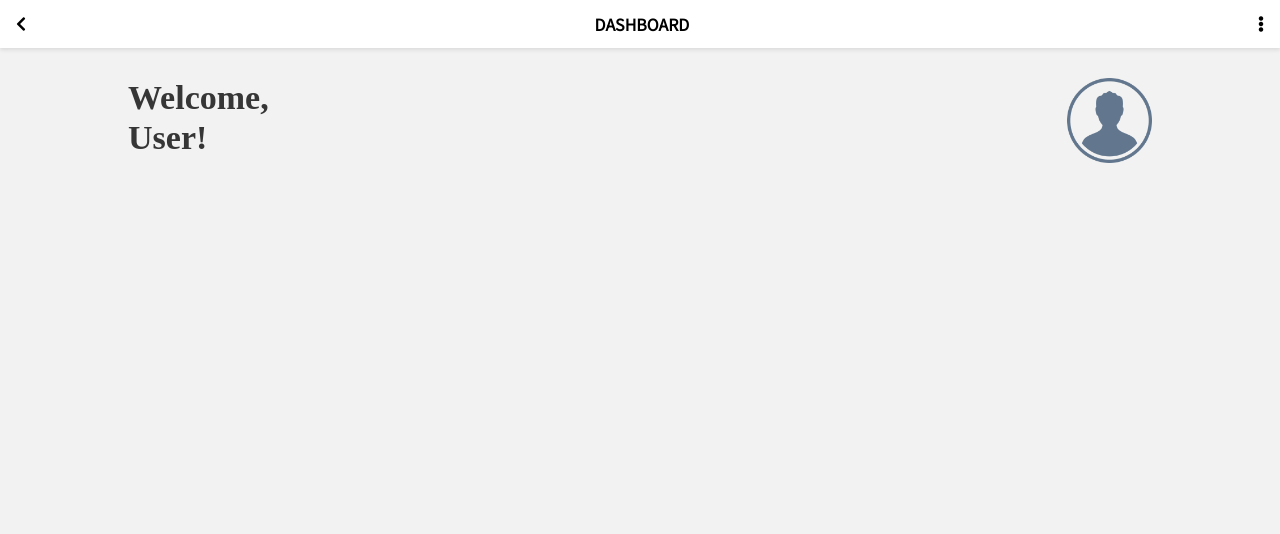
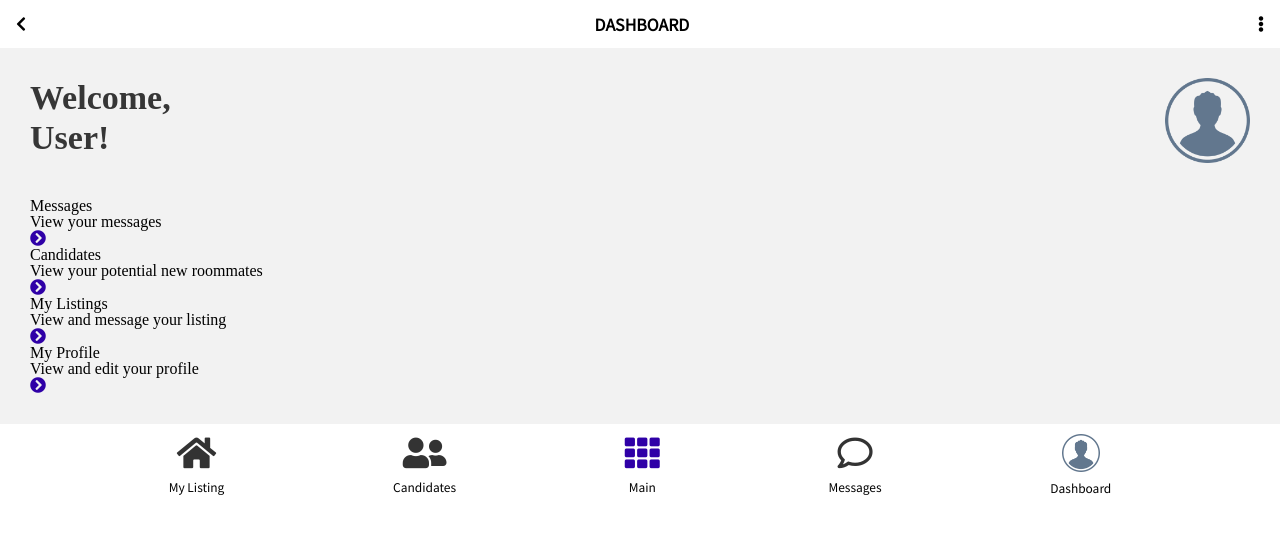
Before and after one commit to C-E-Campbell/move_in_app, a React (Create React App) app: page /Dashboard in a window 1280 px wide. Shown: the top 534 px of the page. Built offline with nearby package versions, Linux system fonts and the light colour scheme.

Commit message:
started dashboard

```diff
--- a/src/DashBoard/Dashboard.jsx
+++ b/src/DashBoard/Dashboard.jsx
@@ -1,5 +1,6 @@
 import React from 'react';
 import { useHistory } from 'react-router-dom';
+import MenuItem from './MenuItem';
 import './Dashboard.scss';
 export default function Dashboard() {
   let history = useHistory();
@@ -20,7 +21,44 @@ export default function Dashboard() {
           </div>
           <div className="default_pic"></div>
         </div>
+        <div className="dash-menu">
+          <MenuItem headline={'Messages'} description={'View your messages'} />
+          <MenuItem
+            headline={'Candidates'}
+            description={'View your potential new roommates'}
+          />
+          <MenuItem
+            headline={'My Listings'}
+            description={'View and message your listing'}
+          />
+          <MenuItem
+            headline={'My Profile'}
+            description={'View and edit your profile'}
+          />
+        </div>
       </div>
+      <section className="sub-menu">
+        <div className="sub-menu-item">
+          <i className="sub-icons  fas fa-home"></i>
+          <h5>My Listing</h5>
+        </div>
+        <div className="sub-menu-item">
+          <i className="sub-icons fas fa-user-friends"></i>
+          <h5>Candidates</h5>
+        </div>
+        <div className="sub-menu-item">
+          <i className="sub-icons fas fa-th"></i>
+          <h5>Main</h5>
+        </div>
+        <div className="sub-menu-item">
+          <i className="sub-icons far fa-comment"></i>
+          <h5>Messages</h5>
+        </div>
+        <div className="sub-menu-item">
+          <div className="small_default_pic"></div>
+          <h5>Dashboard</h5>
+        </div>
+      </section>
     </div>
   );
 }
--- a/src/DashBoard/Dashboard.scss
+++ b/src/DashBoard/Dashboard.scss
@@ -1,14 +1,15 @@
 .dashboard_container {
-  background-color: #f2f2f2;
+  background-color: #fff;
   height: 100vh;
   overflow: hidden;
 }
 
 .dashboard_inner_container {
-  width: 80%;
+  background-color: #f2f2f2;
   margin: 0 auto;
-  padding: 30px 0px;
+  padding: 30px;
   display: flex;
+  flex-direction: column;
 }
 
 .dash_welcome {
@@ -37,3 +38,44 @@
   height: 85px;
   width: 85px;
 }
+
+.dash-menu {
+  width: 100%;
+}
+.sub-menu {
+  height: 10vh;
+  display: flex;
+  align-items: center;
+  justify-content: space-evenly;
+}
+
+.sub-icons {
+  font-size: 35px;
+  color: #333;
+}
+
+.sub-menu-item {
+  height: 100%;
+  display: flex;
+  justify-content: space-evenly;
+  flex-direction: column;
+  text-align: center;
+  font-family: 'Noto Sans JP', sans-serif;
+  h5 {
+    font-size: 12px;
+  }
+  div {
+    margin: 0 auto;
+  }
+}
+.small_default_pic {
+  background-image: url('../assets/default.png');
+  background-position: center;
+  background-size: cover;
+  height: 38px;
+  width: 38px;
+}
+
+.fa-th {
+  color: #2f00a7;
+}
--- /dev/null
+++ b/src/DashBoard/MenuItem.jsx
@@ -0,0 +1,20 @@
+import React from 'react';
+import { useHistory } from 'react-router-dom';
+export default function MenuItem(props) {
+  let history = useHistory();
+
+  const move = (link) => {
+    history.push(link);
+  };
+  return (
+    <div>
+      <h1>{props.headline}</h1>
+      <h3>{props.description}</h3>
+      <i
+        style={{ color: '#2f00a7' }}
+        onClick={() => move(props.goToPage)}
+        className="fas fa-chevron-circle-right"
+      ></i>
+    </div>
+  );
+}
--- a/src/Landing/Landing.jsx
+++ b/src/Landing/Landing.jsx
@@ -1,7 +1,7 @@
 import React, { useState } from 'react';
 import { useHistory } from 'react-router-dom';
 import './Landing.scss';
-import axios from 'axios';
+//import axios from 'axios';
 export default function Landing(props) {
   let history = useHistory();
   const [email, SetEmail] = useState('');
@@ -12,39 +12,40 @@ export default function Landing(props) {
 
   const login = (e) => {
     e.preventDefault();
-    axios
-      .post('/api/v1/auth/login', {
-        username: email,
-        pass,
-      })
-      .then((data) => {
-        if (data.data.accessToken) {
-          history.push('/choose');
-        }
-      })
-      .catch((err) => {
-        console.log(err);
-      });
+    history.push('/choose');
+    // axios
+    //   .post('/api/v1/auth/login', {
+    //     username: email,
+    //     pass,
+    //   })
+    //   .then((data) => {
+    //     if (data.data.accessToken) {
+    //       history.push('/choose');
+    //     }
+    //   })
+    //   .catch((err) => {
+    //     console.log(err);
+    //   });
   };
 
   const register = (e) => {
     e.preventDefault();
-
-    axios
-      .post('/api/v1/auth/register', {
-        commonname: name,
-        username: email,
-        pass: pass,
-      })
-      .then((data) => {
-        console.log(data);
-        SetEmail('');
-        SetPass('');
-        SetRegisterFlag(false);
-      })
-      .catch((err) => {
-        console.log(err);
-      });
+    history.push('/choose');
+    // axios
+    //   .post('/api/v1/auth/register', {
+    //     commonname: name,
+    //     username: email,
+    //     pass: pass,
+    //   })
+    //   .then((data) => {
+    //     console.log(data);
+    //     SetEmail('');
+    //     SetPass('');
+    //     SetRegisterFlag(false);
+    //   })
+    //   .catch((err) => {
+    //     console.log(err);
+    //   });
   };
 
   return (
@@ -113,7 +114,6 @@ export default function Landing(props) {
           </div>
         </div>
         <div className="social_box">
-          <h4>Login Using</h4>
           <div className="social_login">
             <span className="social_span"></span>
             <i className="fab fa-google"></i>
```
